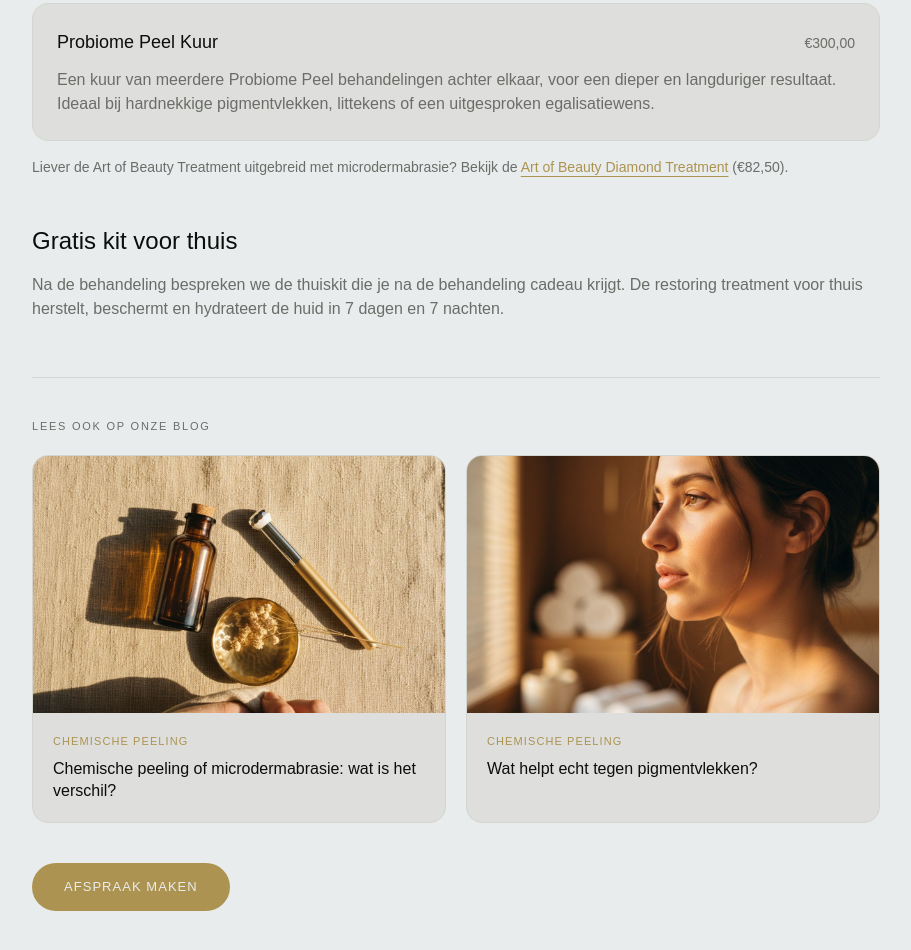
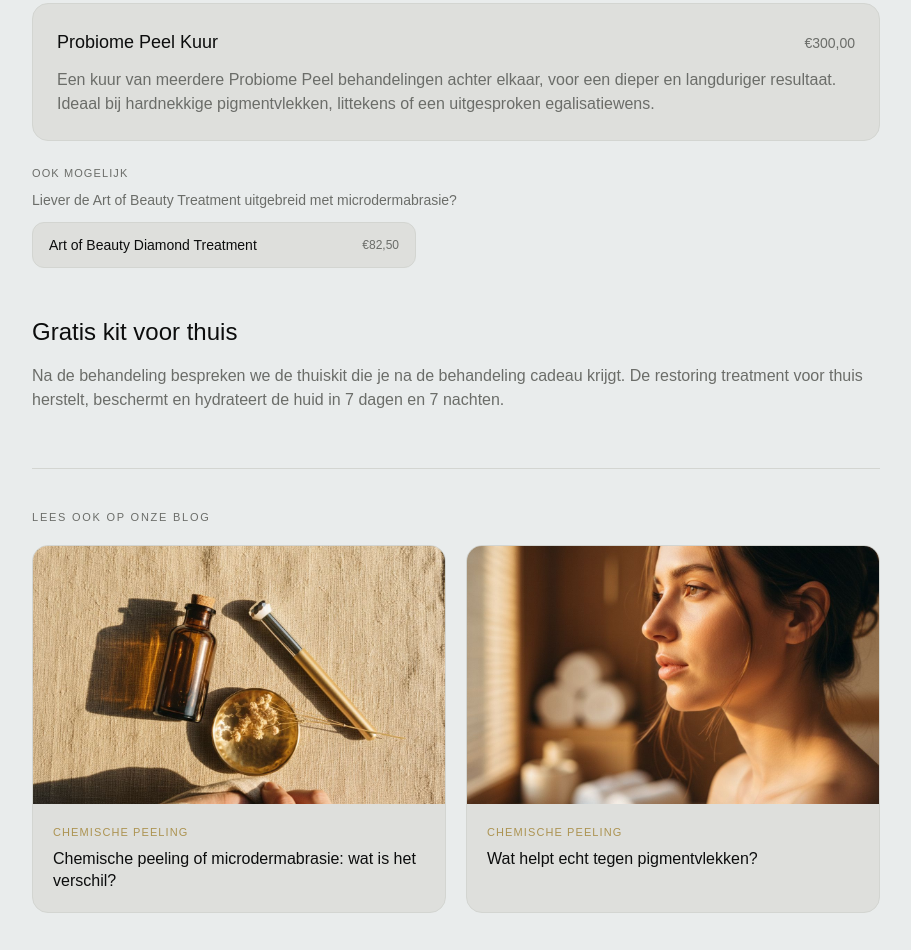
Before and after one commit to webbuilders015/bymaelyn, an Astro site: page /chemische-peeling in a window 1280 px wide. Shown: the part 1896-2846 px from the top of the page, without its empty margins (184-1095 px from the left). Built offline with nearby package versions, Linux system fonts and the light colour scheme; Astro itself is replaced by a stand-in of ours; some packages are replaced by stand-ins of ours.

Commit message:
Art of Beauty Diamond Treatment als klikbare tegel op chemische-peeling-pagina

```diff
--- a/src/pages/chemische-peeling/index.astro
+++ b/src/pages/chemische-peeling/index.astro
@@ -158,11 +158,17 @@ const serviceSchema = {
         ))
       }
     </div>
-    <p class="mt-4 text-sm text-ink-soft">
-      Liever de Art of Beauty Treatment uitgebreid met microdermabrasie? Bekijk de
-      <a href="/gezichtsbehandeling/#art-of-beauty-diamond-treatment" class="text-accent underline decoration-accent underline-offset-4">Art of Beauty Diamond Treatment</a>
-      (€82,50).
-    </p>
+    <p class="mt-6 text-[11px] uppercase tracking-[0.1em] text-ink-soft">Ook mogelijk</p>
+    <p class="mt-2 text-sm text-ink-soft">Liever de Art of Beauty Treatment uitgebreid met microdermabrasie?</p>
+    <div class="mt-3 sm:max-w-sm">
+      <a
+        href="/gezichtsbehandeling/#art-of-beauty-diamond-treatment"
+        class="flex items-center justify-between gap-3 rounded-xl border border-line bg-bg-soft px-4 py-3 transition-colors hover:border-accent/50"
+      >
+        <span class="text-sm font-medium text-ink">Art of Beauty Diamond Treatment</span>
+        <span class="shrink-0 text-xs text-ink-soft">€82,50</span>
+      </a>
+    </div>
 
     <h2 class="mt-12 font-display text-2xl text-ink">Gratis kit voor thuis</h2>
     <p class="mt-4 text-ink-soft">
```
